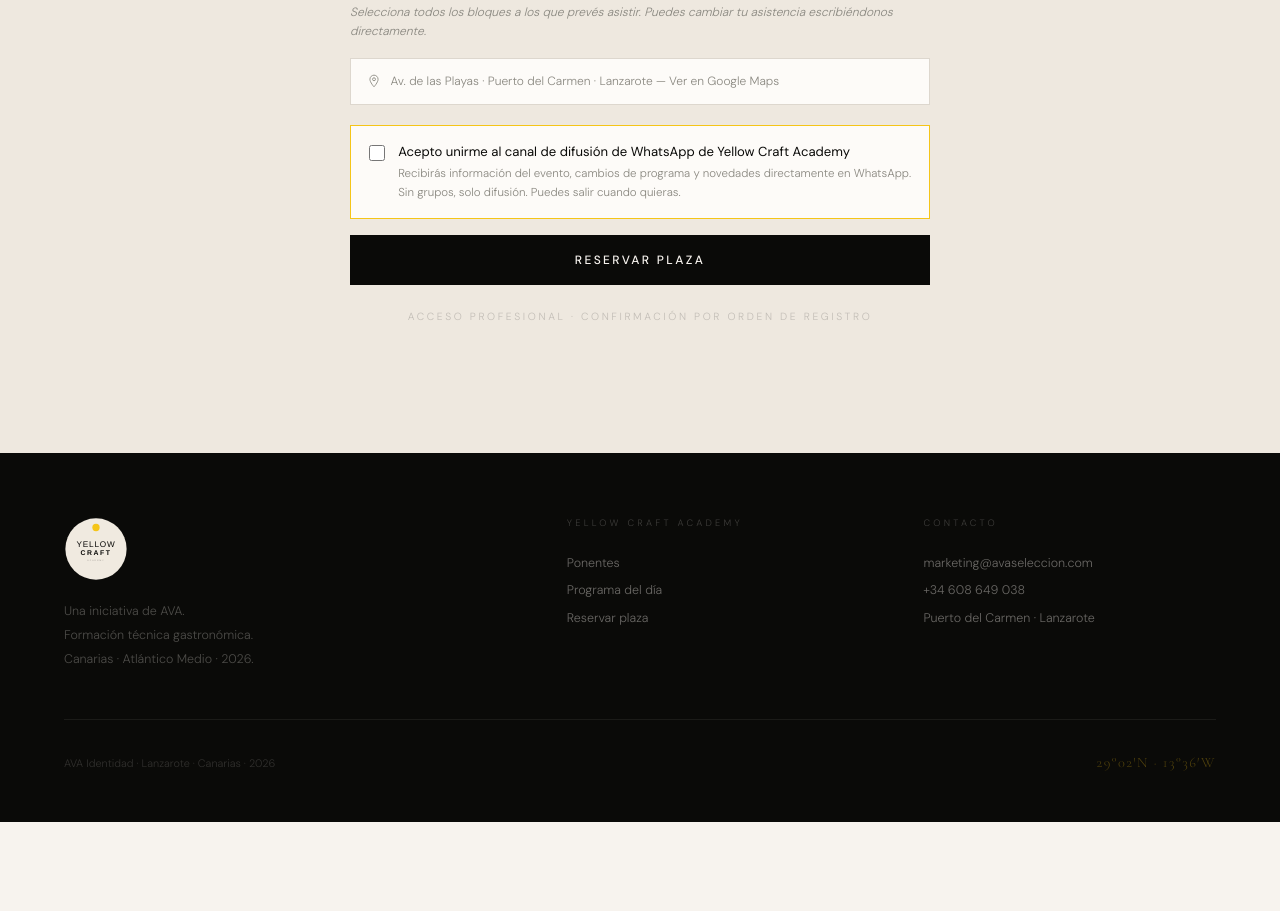
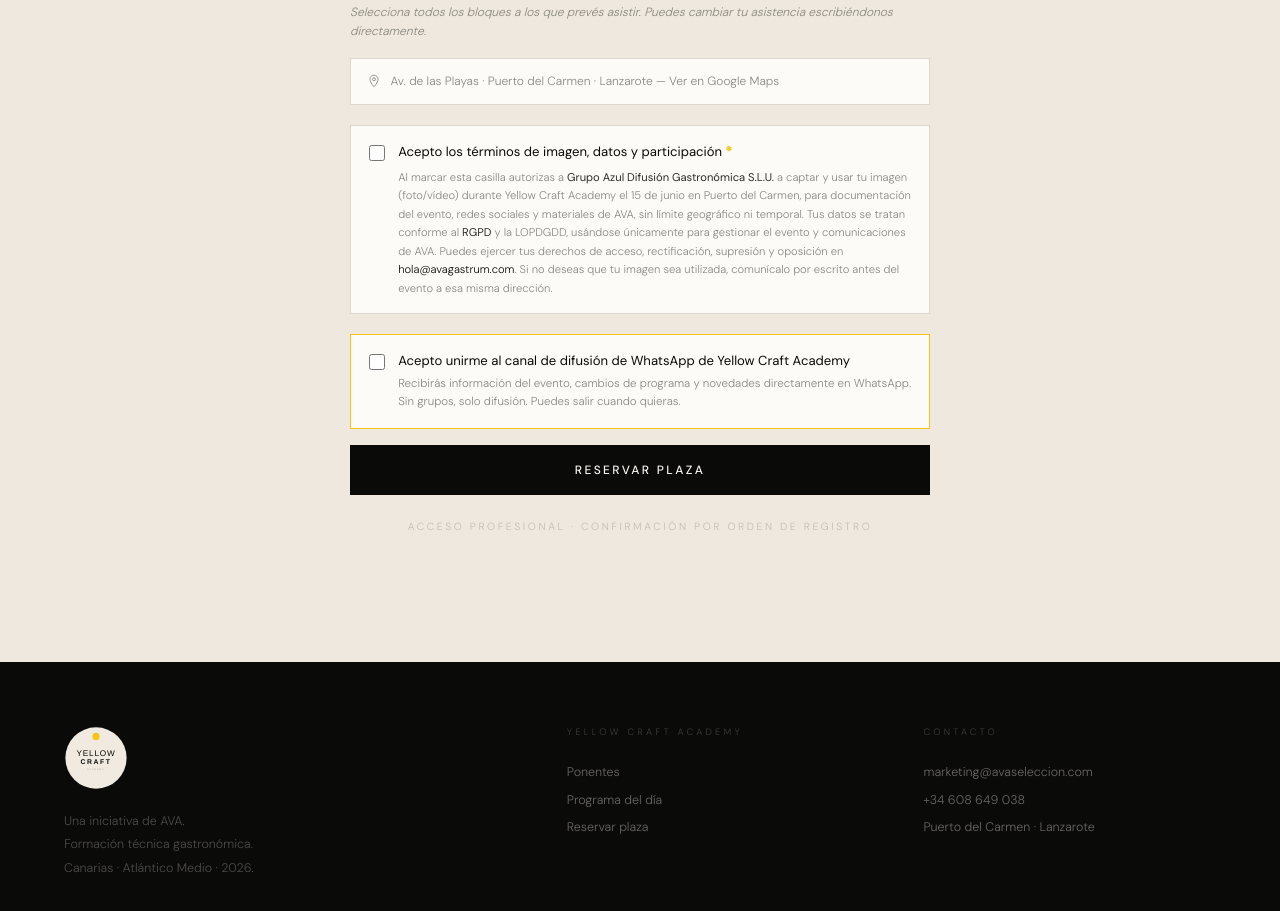
Before and after one commit to Manvott/yellow-craft-academy, a Next.js app: page /en/evento in a window 1280 px wide. Shown: the part 6460-7371 px from the top of the page. Before the commit the page ends 7282 px from the top, so only its background shows below. Built offline with nearby package versions, Linux system fonts and the light colour scheme.

Commit message:
feat: isla La Graciosa + checkbox RGPD/imagen obligatorio + campo BD acepta_imagen_rgpd

```diff
--- a/app/actions/registros.ts
+++ b/app/actions/registros.ts
@@ -16,6 +16,7 @@
   primera_vez: z.boolean(),
   cliente_ava: z.boolean(),
   bloques: z.array(z.string()).optional().nullable(),
+  acepta_imagen_rgpd: z.boolean(),
   acepta_whatsapp: z.boolean(),
 })
 
@@ -41,6 +42,7 @@
     primera_vez:   formData.get('primera_vez') === 'si',
     cliente_ava:   formData.get('cliente_ava') === 'si',
     bloques:       formData.getAll('bloques') as string[],
+    acepta_imagen_rgpd: formData.get('acepta_imagen_rgpd') === 'on',
     acepta_whatsapp: formData.get('whatsapp_canal') === 'on',
   }
 
--- a/app/api/export/registros/route.ts
+++ b/app/api/export/registros/route.ts
@@ -31,6 +31,7 @@
     'Instagram': r.instagram ?? '',
     'Primera vez en evento AVA': r.primera_vez ? 'Sí' : 'No',
     'Cliente AVA': r.cliente_ava ? 'Sí' : 'No',
+    'Acepta imagen y RGPD': r.acepta_imagen_rgpd ? 'Sí' : 'No',
     'Acepta canal WhatsApp': r.acepta_whatsapp ? 'Sí' : 'No',
     'Añadido a lista WA': r.wa_confirmado ? 'Sí' : 'No',
     'Bloques seleccionados': (r.bloques ?? []).join(' | '),
--- a/components/landing/LandingClient.tsx
+++ b/components/landing/LandingClient.tsx
@@ -218,7 +218,7 @@
 
       <select name="isla" required defaultValue="" style={{ ...S.input, cursor: 'pointer', color: 'var(--gris)' }}>
         <option value="" disabled>Tu isla *</option>
-        {['Lanzarote', 'Fuerteventura', 'Gran Canaria', 'Tenerife', 'La Palma', 'La Gomera', 'El Hierro', 'Fuera de Canarias'].map(i => (
+        {['Lanzarote', 'La Graciosa', 'Fuerteventura', 'Gran Canaria', 'Tenerife', 'La Palma', 'La Gomera', 'El Hierro', 'Fuera de Canarias'].map(i => (
           <option key={i} value={i} style={{ color: 'var(--grafito)' }}>{i}</option>
         ))}
       </select>
@@ -286,6 +286,26 @@
         <svg width="14" height="14" viewBox="0 0 24 24" fill="none" stroke="currentColor" strokeWidth="1.5"><path d="M12 2C8.13 2 5 5.13 5 9c0 5.25 7 13 7 13s7-7.75 7-13c0-3.87-3.13-7-7-7z" /><circle cx="12" cy="9" r="2.5" /></svg>
         Av. de las Playas · Puerto del Carmen · Lanzarote — Ver en Google Maps
       </a>
+
+      {/* Aceptación imagen y RGPD — obligatorio */}
+      <label style={{ display: 'flex', alignItems: 'flex-start', gap: '0.85rem', cursor: 'pointer', padding: '1rem 1.1rem', background: 'var(--blanco)', border: '1px solid var(--crema3)', marginTop: '0.5rem' }}>
+        <input
+          type="checkbox"
+          name="acepta_imagen_rgpd"
+          required
+          style={{ marginTop: '0.2rem', accentColor: 'var(--negro)', width: 16, height: 16, flexShrink: 0, cursor: 'pointer' }}
+        />
+        <div>
+          <p style={{ fontSize: '0.82rem', color: 'var(--negro)', fontWeight: 400, lineHeight: 1.5, marginBottom: '0.4rem' }}>
+            Acepto los términos de imagen, datos y participación <span style={{ color: 'var(--amarillo)', fontWeight: 700 }}>*</span>
+          </p>
+          <p style={{ fontSize: '0.7rem', color: 'var(--gris)', lineHeight: 1.65 }}>
+            Al marcar esta casilla autorizas a <strong style={{ color: 'var(--grafito)' }}>Grupo Azul Difusión Gastronómica S.L.U.</strong> a captar y usar tu imagen (foto/vídeo) durante Yellow Craft Academy el 15 de junio en Puerto del Carmen, para documentación del evento, redes sociales y materiales de AVA, sin límite geográfico ni temporal. Tus datos se tratan conforme al <strong style={{ color: 'var(--grafito)' }}>RGPD</strong> y la LOPDGDD, usándose únicamente para gestionar el evento y comunicaciones de AVA. Puedes ejercer tus derechos de acceso, rectificación, supresión y oposición en{' '}
+            <a href="mailto:hola@avagastrum.com" style={{ color: 'var(--negro)' }}>hola@avagastrum.com</a>.
+            {' '}Si no deseas que tu imagen sea utilizada, comunícalo por escrito antes del evento a esa misma dirección.
+          </p>
+        </div>
+      </label>
 
       {/* Aceptación canal WhatsApp — obligatorio */}
       <label style={{ display: 'flex', alignItems: 'flex-start', gap: '0.85rem', cursor: 'pointer', padding: '1rem 1.1rem', background: 'var(--blanco)', border: '1px solid var(--amarillo)', marginTop: '0.5rem' }}>
```
